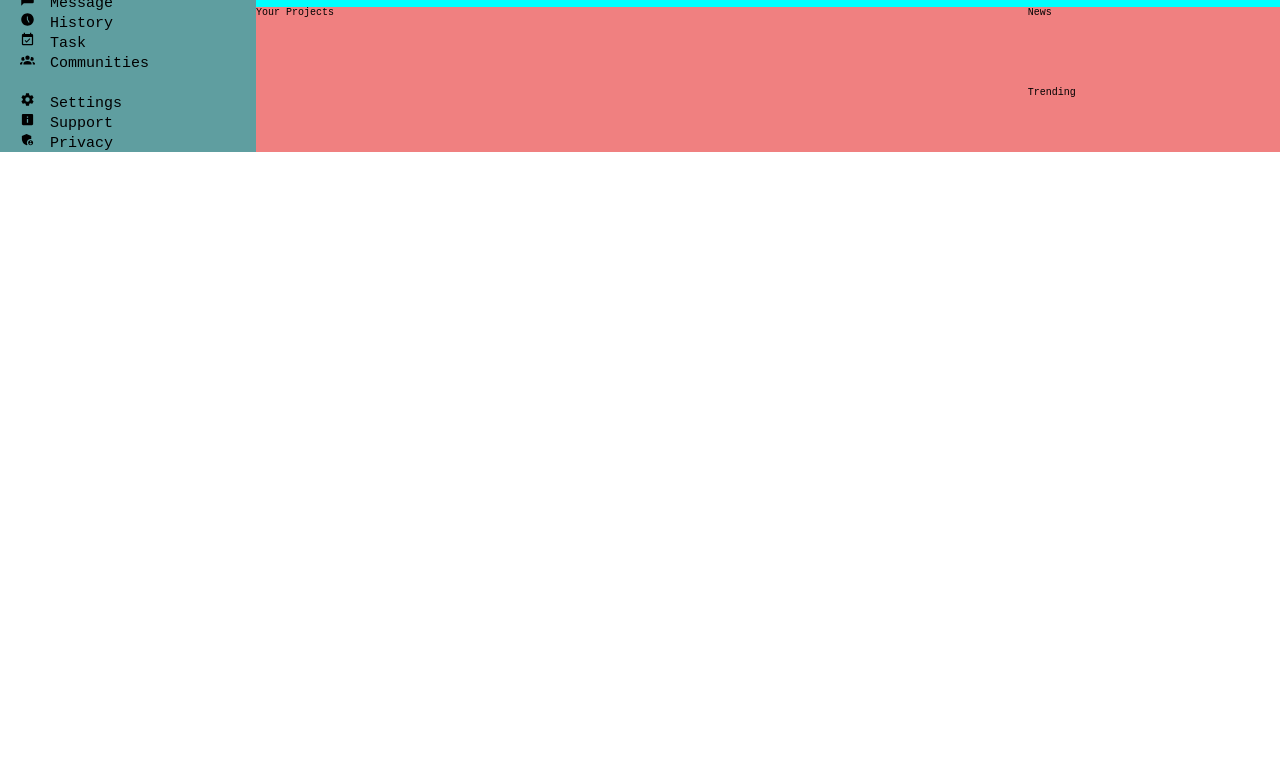
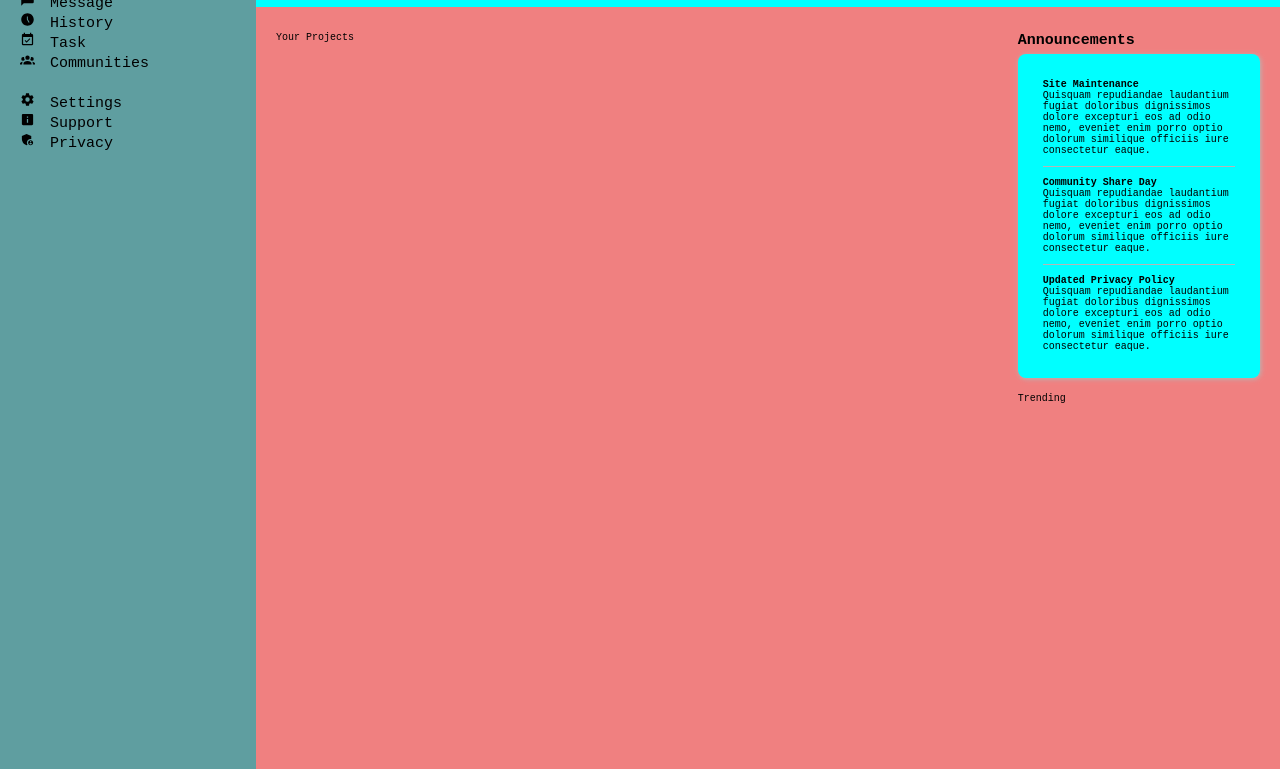
Before and after one commit to eramaan/dashboard-project, a plain HTML site: page index.html in a window 1280 px wide. Shown: the part 113-882 px from the top of the page. Before the commit the page ends 800 px from the top, so only its background shows below. Drawn offline with Linux system fonts and the light colour scheme.

Commit message:
added news column

```diff
--- a/index.html
+++ b/index.html
@@ -57,7 +57,23 @@
         </div>
         <div id="main-content">
             <div id="project">Your Projects</div>
-            <div id="news">News</div>
+            <div id="news-box">
+                <p class="main-title">Announcements</p>
+                <div class="item-bkgr" id="news">
+                    <div id="news-item-1">
+                        <div class="news-title">Site Maintenance</div>
+                        <div class="news-body">Quisquam repudiandae laudantium fugiat doloribus dignissimos dolore excepturi eos ad odio nemo, eveniet enim porro optio dolorum similique officiis iure consectetur eaque.</div>
+                    </div>
+                    <div id="news-item-2">
+                        <div class="news-title">Community Share Day</div>
+                        <div class="news-body">Quisquam repudiandae laudantium fugiat doloribus dignissimos dolore excepturi eos ad odio nemo, eveniet enim porro optio dolorum similique officiis iure consectetur eaque.</div>
+                    </div>
+                    <div id="news-item-3">
+                        <div class="news-title">Updated Privacy Policy</div>
+                        <div class="news-body">Quisquam repudiandae laudantium fugiat doloribus dignissimos dolore excepturi eos ad odio nemo, eveniet enim porro optio dolorum similique officiis iure consectetur eaque.</div>
+                    </div>
+                </div>
+            </div>
             <div id="trending">Trending</div>
         </div>
     </div>
--- a/style.css
+++ b/style.css
@@ -7,7 +7,6 @@ html {
     font-size: 62.5%;
     font-family: 'Courier New', Courier, monospace
 }
-
 
 #container {
     display: grid;
@@ -35,6 +34,7 @@ html {
 #main-content {
     background-color: lightcoral;
     grid-column: 2 / 3;
+    padding: 25px 20px 30px 20px;
 }
 li {
     list-style-type: none;
@@ -136,3 +136,30 @@ li {
 #project {
     grid-row: span 2;
 }
+.main-title {
+    font-weight: 600;
+    font-size: 1.5rem;
+    margin-bottom: 5px;
+}
+.news-title {
+    font-weight: 600;
+}
+.item-bkgr {
+    background-color: aqua;
+    padding: 25px 25px 15px 25px;
+    border-radius: 8px;
+    box-shadow: 1px 1px 5px #b6b6b6;
+}
+hr {
+    color: #b6b6b6;
+}
+#news {
+    display: grid;
+    grid-template-rows: repeat(3, 1fr);
+    gap: 10px;
+}
+#news-item-2,
+#news-item-1 {
+    border-bottom: 1px solid #b6b6b6;
+    padding-bottom: 10px;
+}
```
